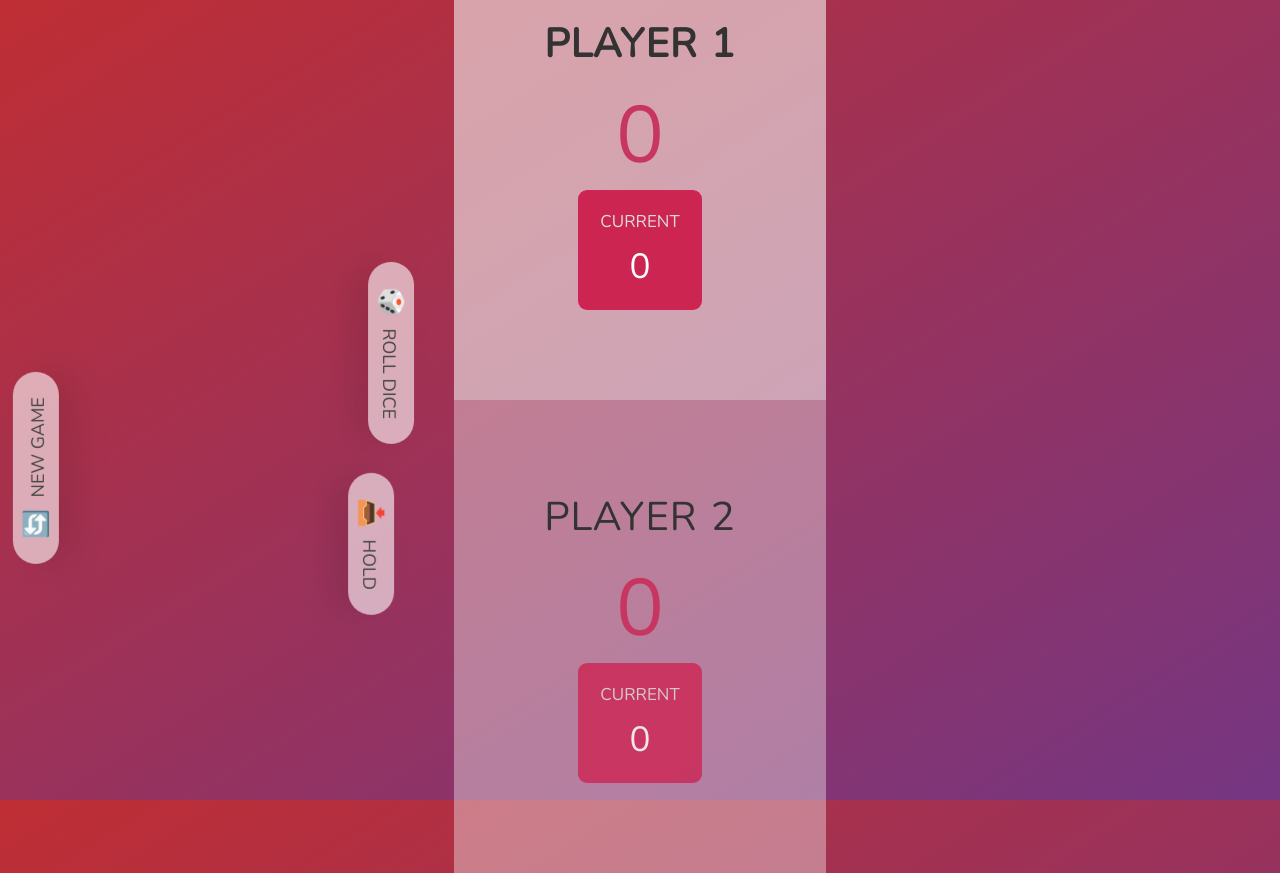
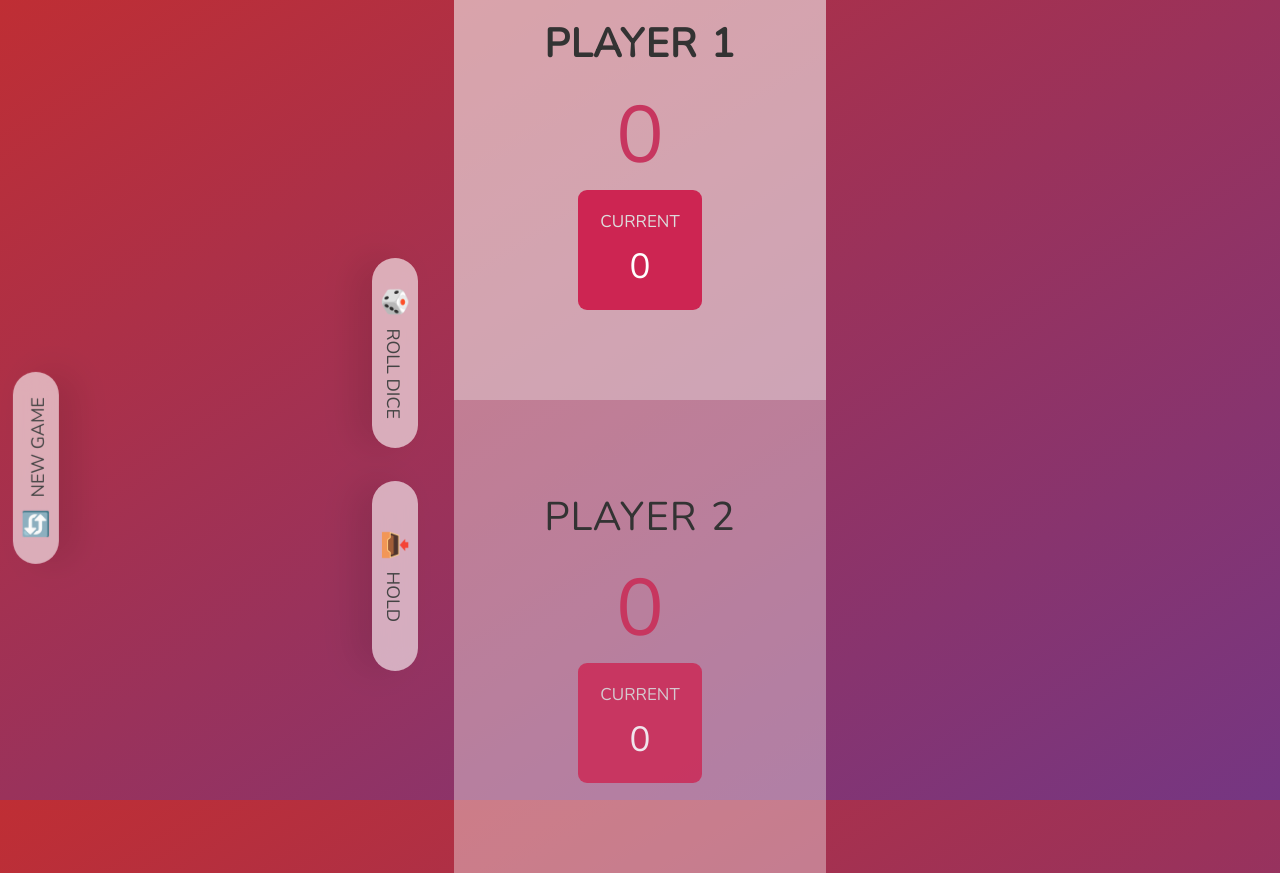
Before and after one commit to Cabraa11/DadaGame, a plain HTML site: page index.html in a window 1280 px wide. Drawn offline with nearby package versions, Linux system fonts and the light colour scheme.

Commit message:
Update style.css

```diff
--- a/style.css
+++ b/style.css
@@ -139,15 +139,19 @@ body {
   left: -60px;
   transform: rotate(-90deg);
 }
+
 .btn--roll {
   top: 33rem;
   left: 300px;
   transform: rotate(90deg);
+  width: 190px;
 }
+
 .btn--hold {
-  top: 52.1rem;
+  top: 55.3rem;
   left: 300px;
   transform: rotate(90deg);
+  width: 190px;
 }
 
 .btn:active {
```
